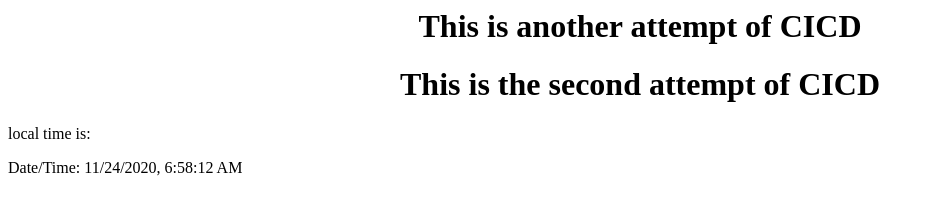
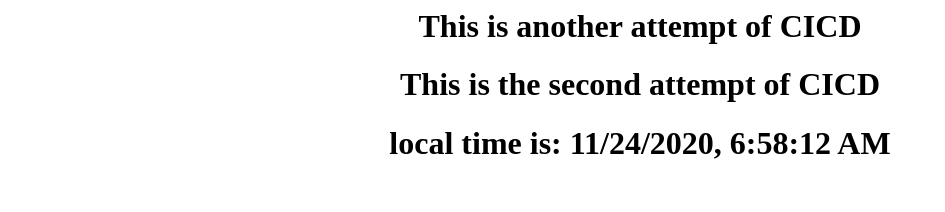
Before and after one commit to alexchenuw/mywebgame, a plain HTML site: page hextris/index.html in a window 1280 px wide. Shown: the whole page, without its empty margins (0-945 px from the left). Drawn offline with Linux system fonts and the light colour scheme.

Commit message:
date and time added

```diff
--- a/hextris/index.html
+++ b/hextris/index.html
@@ -1,8 +1,8 @@
 <center><h1> This is another attempt of CICD </center>
 <center><h1> This is the second attempt of CICD </center>
-local time is:
-<p>Date/Time: <span id="datetime"></span></p>
-
+<center><h1> local time is:
+ <span id="datetime"></span>
+</center>
 <script>
 var dt = new Date();
 document.getElementById("datetime").innerHTML = dt.toLocaleString();
```
